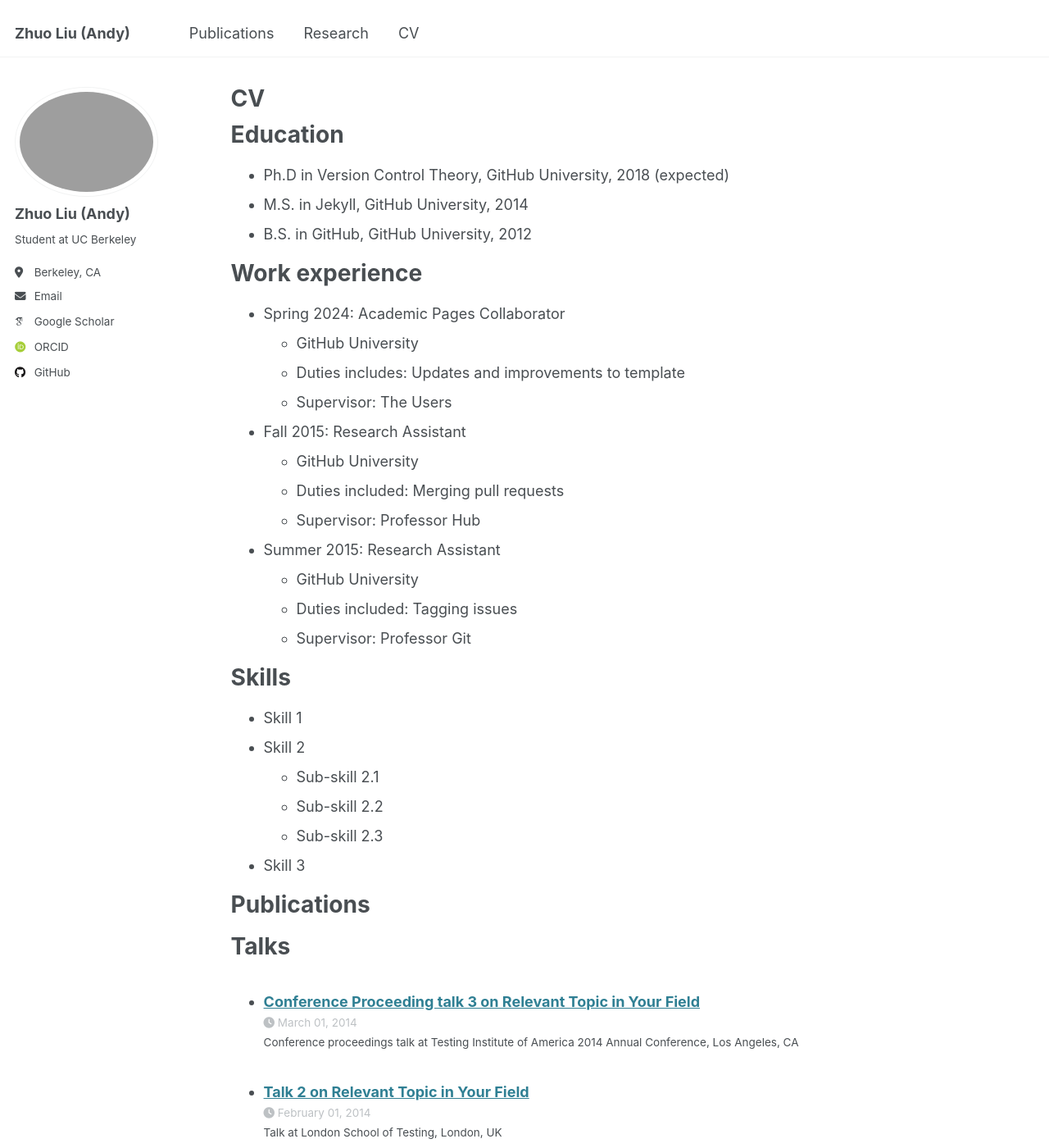
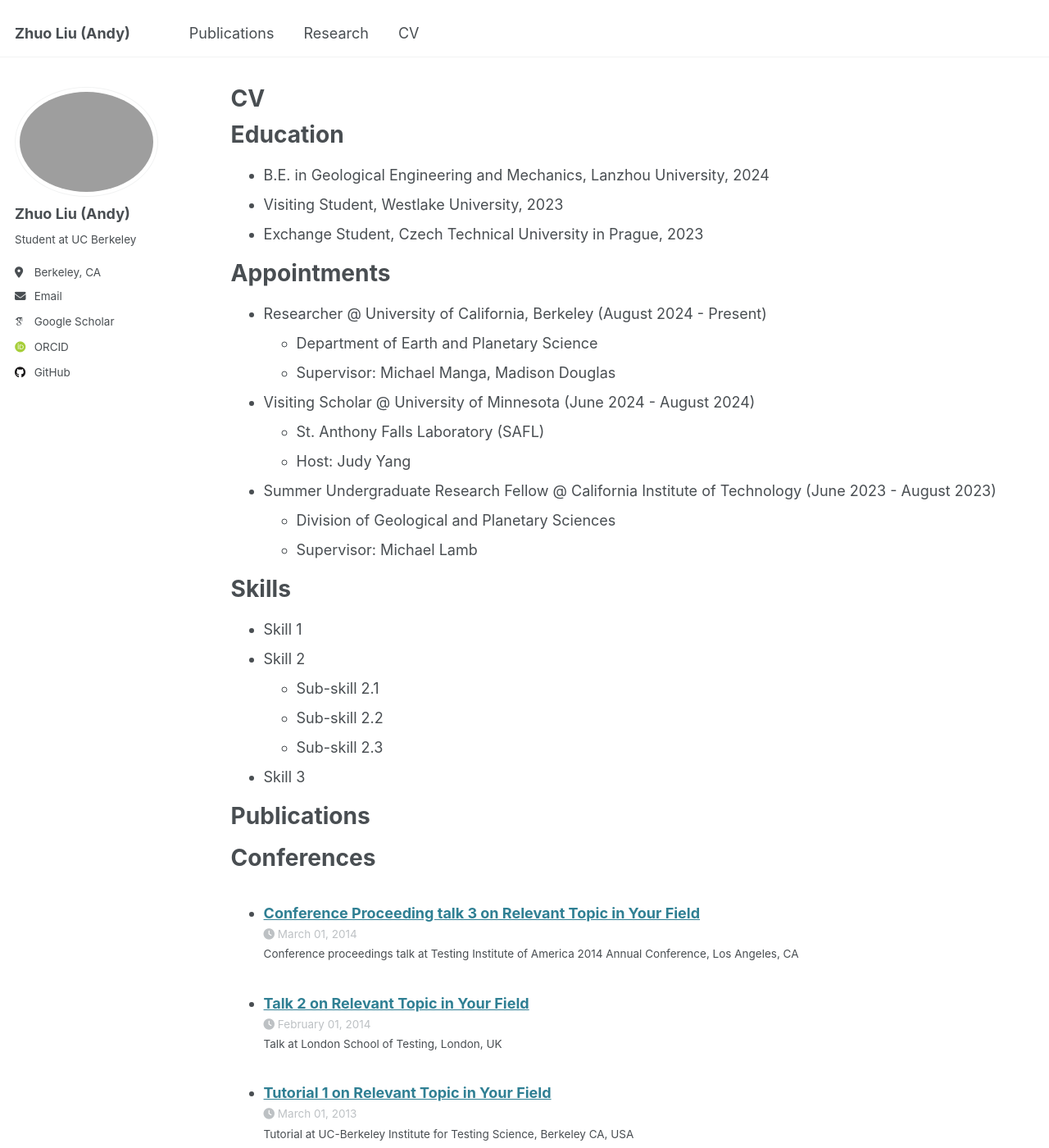
Before and after one commit to andyzhuoliu/andyzhuoliu.github.io, a Jekyll site: the page built from _pages/cv.md, in a window 1280 px wide and 1400 px high. Shown: the whole window at 82% size. Built offline with Jekyll 4.4.1, drawn with Linux system fonts in a browser that asks for light colours; some web fonts are replaced; a file with an impossible date is left out; some of the changed text lies outside the part shown.

Commit message:
Update cv.md

```diff
--- a/_pages/cv.md
+++ b/_pages/cv.md
@@ -11,26 +11,23 @@ redirect_from:
 
 Education
 ======
-* Ph.D in Version Control Theory, GitHub University, 2018 (expected)
-* M.S. in Jekyll, GitHub University, 2014
-* B.S. in GitHub, GitHub University, 2012
+* B.E. in Geological Engineering and Mechanics, Lanzhou University, 2024
+* Visiting Student, Westlake University, 2023
+* Exchange Student, Czech Technical University in Prague, 2023
 
-Work experience
+Appointments
 ======
-* Spring 2024: Academic Pages Collaborator
-  * GitHub University
-  * Duties includes: Updates and improvements to template
-  * Supervisor: The Users
+* Researcher @ University of California, Berkeley (August 2024 - Present)
+  * Department of Earth and Planetary Science
+  * Supervisor: Michael Manga, Madison Douglas
 
-* Fall 2015: Research Assistant
-  * GitHub University
-  * Duties included: Merging pull requests
-  * Supervisor: Professor Hub
+* Visiting Scholar @ University of Minnesota (June 2024 - August 2024)
+  * St. Anthony Falls Laboratory (SAFL)
+  * Host: Judy Yang
 
-* Summer 2015: Research Assistant
-  * GitHub University
-  * Duties included: Tagging issues
-  * Supervisor: Professor Git
+* Summer Undergraduate Research Fellow @ California Institute of Technology (June 2023 - August 2023)
+  * Division of Geological and Planetary Sciences
+  * Supervisor: Michael Lamb
 
 Skills
 ======
@@ -47,18 +44,8 @@ Publications
     {% include archive-single-cv.html %}
   {% endfor %}</ul>
 
-Talks
+Conferences
 ======
   <ul>{% for post in site.talks reversed %}
     {% include archive-single-talk-cv.html  %}
   {% endfor %}</ul>
-
-Teaching
-======
-  <ul>{% for post in site.teaching reversed %}
-    {% include archive-single-cv.html %}
-  {% endfor %}</ul>
-
-Service and leadership
-======
-* Currently signed in to 43 different slack teams
```
